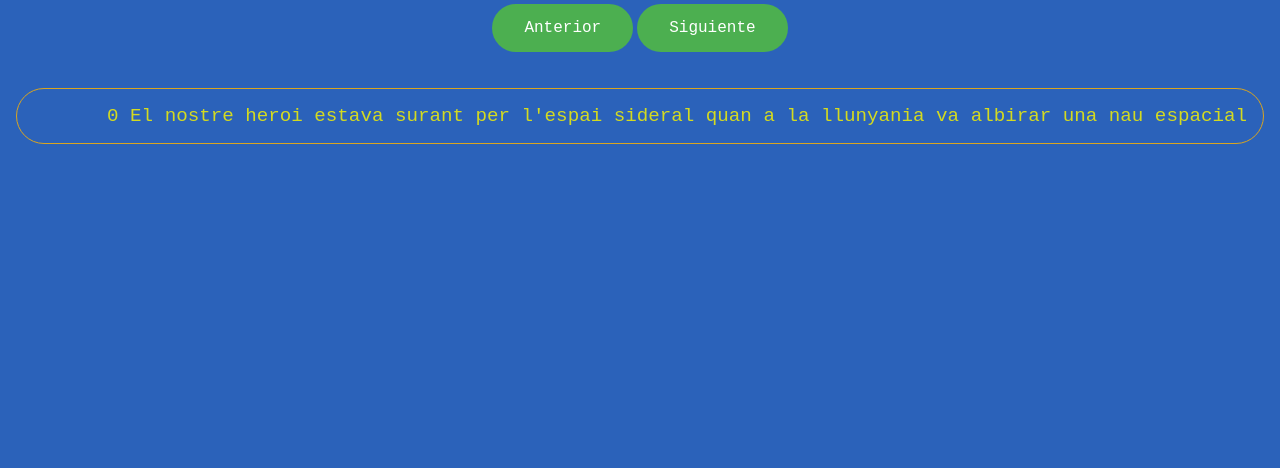
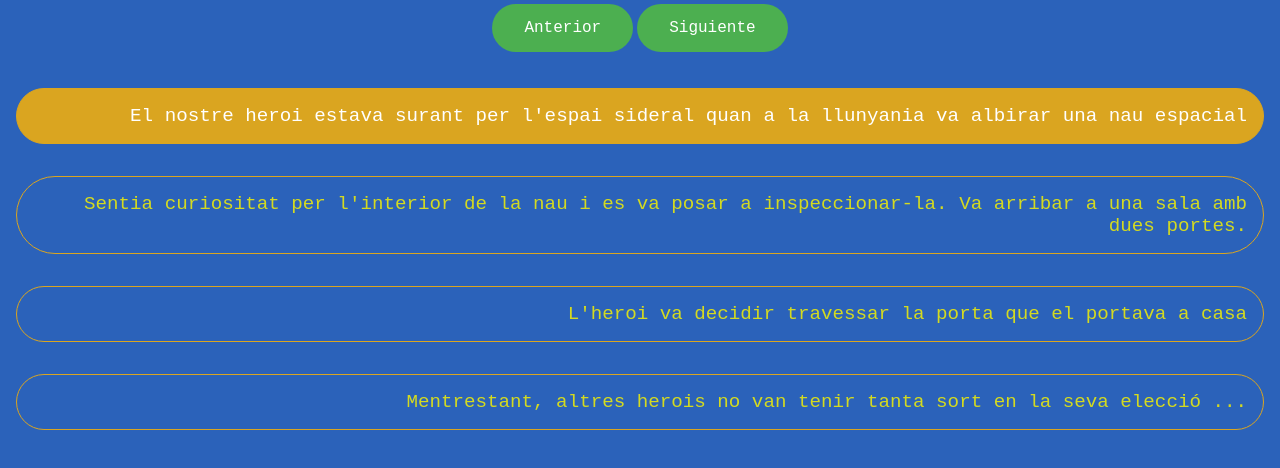
Before and after one commit to JordiNodeJS/Sprint-6_React, a React (Vite) app: page / in a window 1280 px wide. Shown: the top 468 px of the page. Built offline with nearby package versions, Linux system fonts and the light colour scheme.

Commit message:
s6e4/finished

```diff
--- a/src/App.jsx
+++ b/src/App.jsx
@@ -19,7 +19,7 @@ function App() {
     <div className='App'>
       <Button onClick={handleClickPrevious} label='Anterior' />
       <Button onClick={handleClickNext} label='Siguiente' />
-      <Escena fraseIndex={index} data={data} />
+      <Escena phraseIndex={index} data={data} />
     </div>
   )
 }
--- a/src/components/escena/Escena.jsx
+++ b/src/components/escena/Escena.jsx
@@ -1,10 +1,15 @@
-// import data from '../../data/data'
 import './escena.css'
 
+const Escena = ({phraseIndex = 0, data}) => {
+  const phrases = data.map((phrase, i) => (
+    (phraseIndex === i) ? <p className='active' key={'phrase' + i}>{phrase}</p> :
+    <p key={'phrase' + i}>{phrase}</p>))
 
-const Escena = ({fraseIndex = 0, data}) => {
-  const frases = data.map(frase => <p>{frase}</p>)
-  return <div>{frases[fraseIndex]}</div>
+  return (
+   <>
+    {phrases}
+   </>
+  )
 }
 
 export default Escena
--- a/src/components/escena/escena.css
+++ b/src/components/escena/escena.css
@@ -6,6 +6,8 @@ p {
 
     font-size: 1.2rem;
     text-align: end;
-
-
 }
+.active {
+    background-color: goldenrod;
+    color: white;
+}
--- a/src/data/data.js
+++ b/src/data/data.js
@@ -1,6 +1,6 @@
 export default [
-    "0 El nostre heroi estava surant per l'espai sideral quan a la llunyania va albirar una nau espacial",
-    "1 Sentia curiositat per l'interior de la nau i es va posar a inspeccionar-la. Va arribar a una sala amb dues portes.",
-    "2 L'heroi va decidir travessar la porta que el portava a casa",
-    "3 Mentrestant, altres herois no van tenir tanta sort en la seva elecció ..."
+    "El nostre heroi estava surant per l'espai sideral quan a la llunyania va albirar una nau espacial",
+    "Sentia curiositat per l'interior de la nau i es va posar a inspeccionar-la. Va arribar a una sala amb dues portes.",
+    "L'heroi va decidir travessar la porta que el portava a casa",
+    "Mentrestant, altres herois no van tenir tanta sort en la seva elecció ..."
 ]
```
